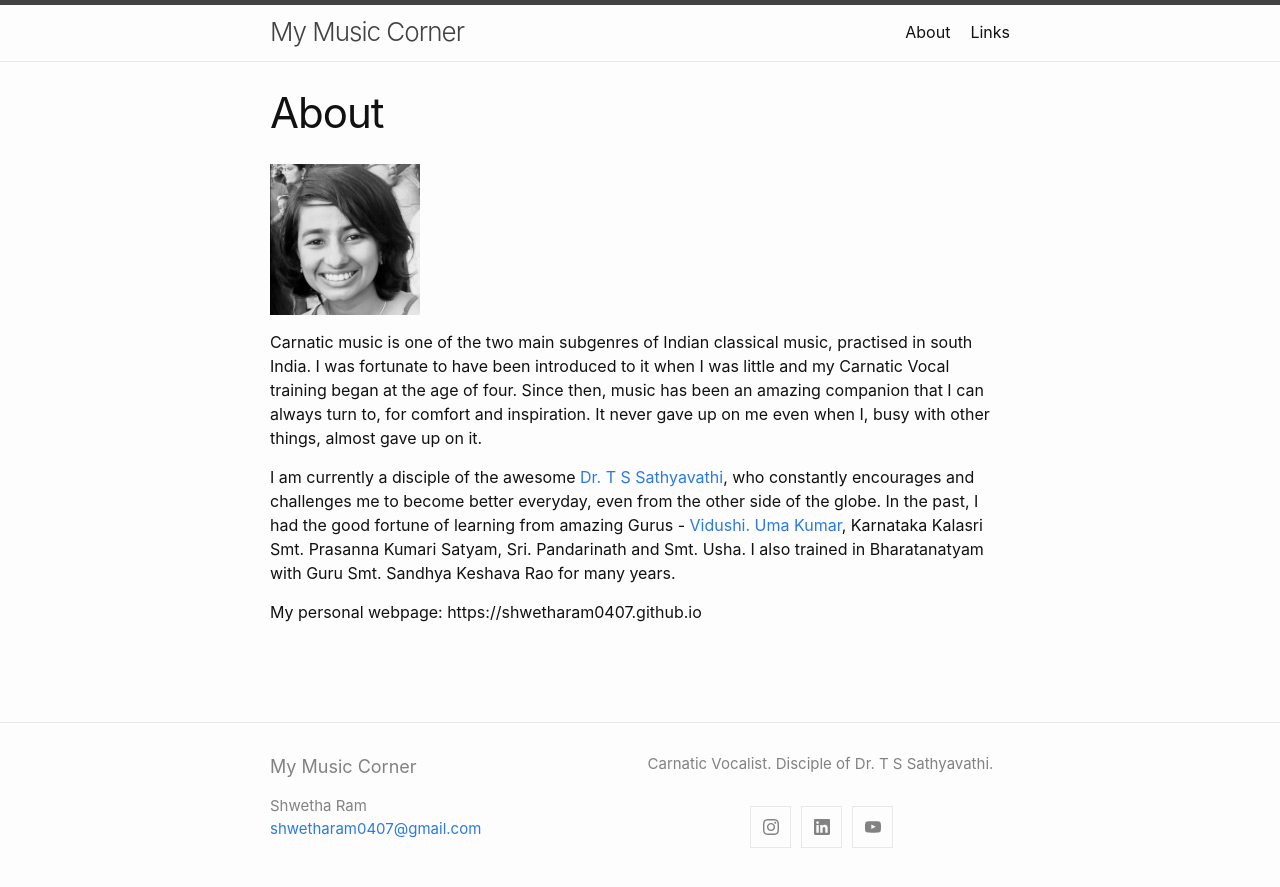
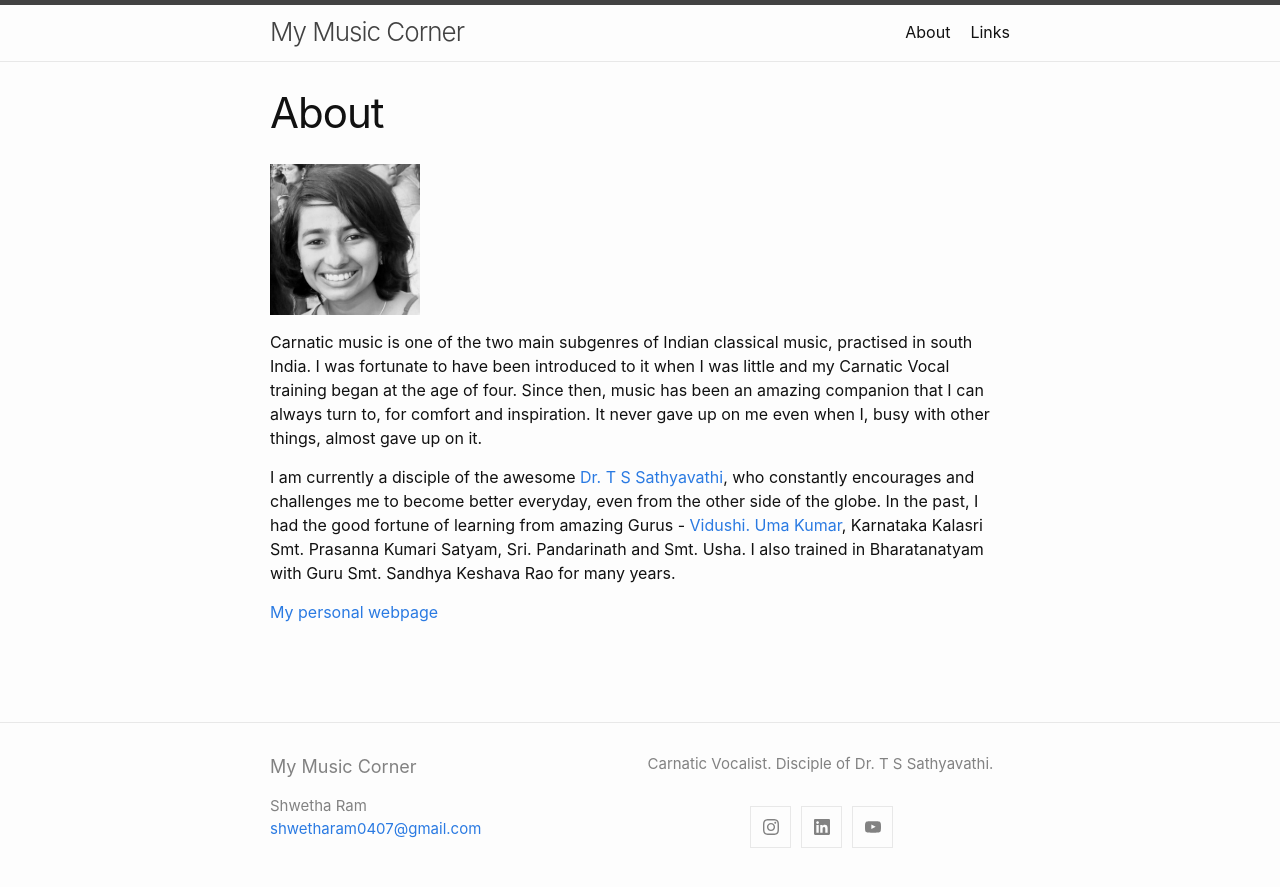
Before and after one commit to shwetharam0407/music-corner, a Jekyll site: the page built from about.md, in a window 1280 px wide. Shown: the top 887 px of the page. Built offline with Jekyll 4.4.1, drawn with Linux system fonts in a browser that asks for light colours.

Commit message:
link to personal webpage

```diff
--- a/about.md
+++ b/about.md
@@ -10,4 +10,4 @@ Carnatic music is one of the two main subgenres of Indian classical music, pract
 
 I am currently a disciple of the awesome [Dr. T S Sathyavathi](https://www.tssathyavathi.com), who constantly encourages and challenges me to become better everyday, even from the other side of the globe. In the past, I had the good fortune of learning from amazing Gurus -  [Vidushi. Uma Kumar](https://musicearn.in/me/umakumar), Karnataka Kalasri Smt. Prasanna Kumari Satyam, Sri. Pandarinath and Smt. Usha. I also trained in Bharatanatyam with Guru Smt. Sandhya Keshava Rao for many years.
 
-My personal webpage: https://shwetharam0407.github.io
+[My personal webpage]( https://shwetharam0407.github.io)
```
